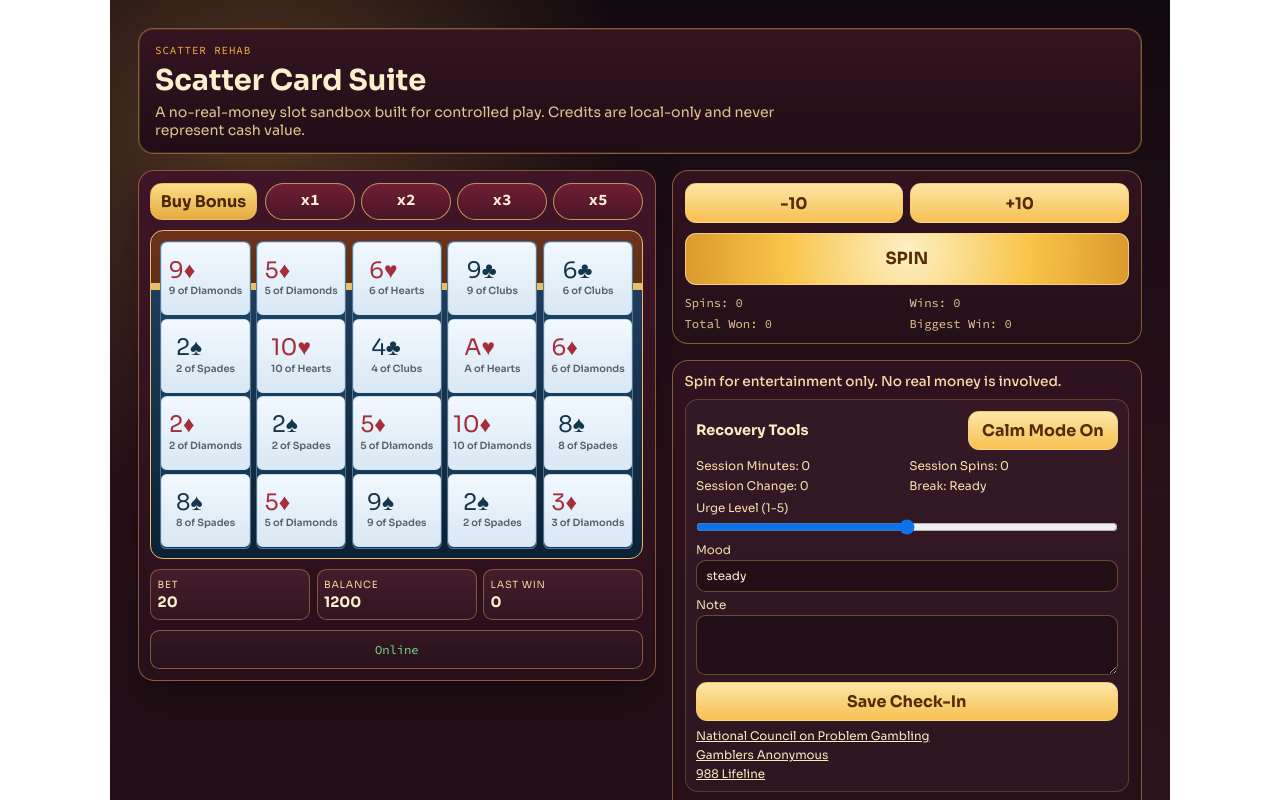
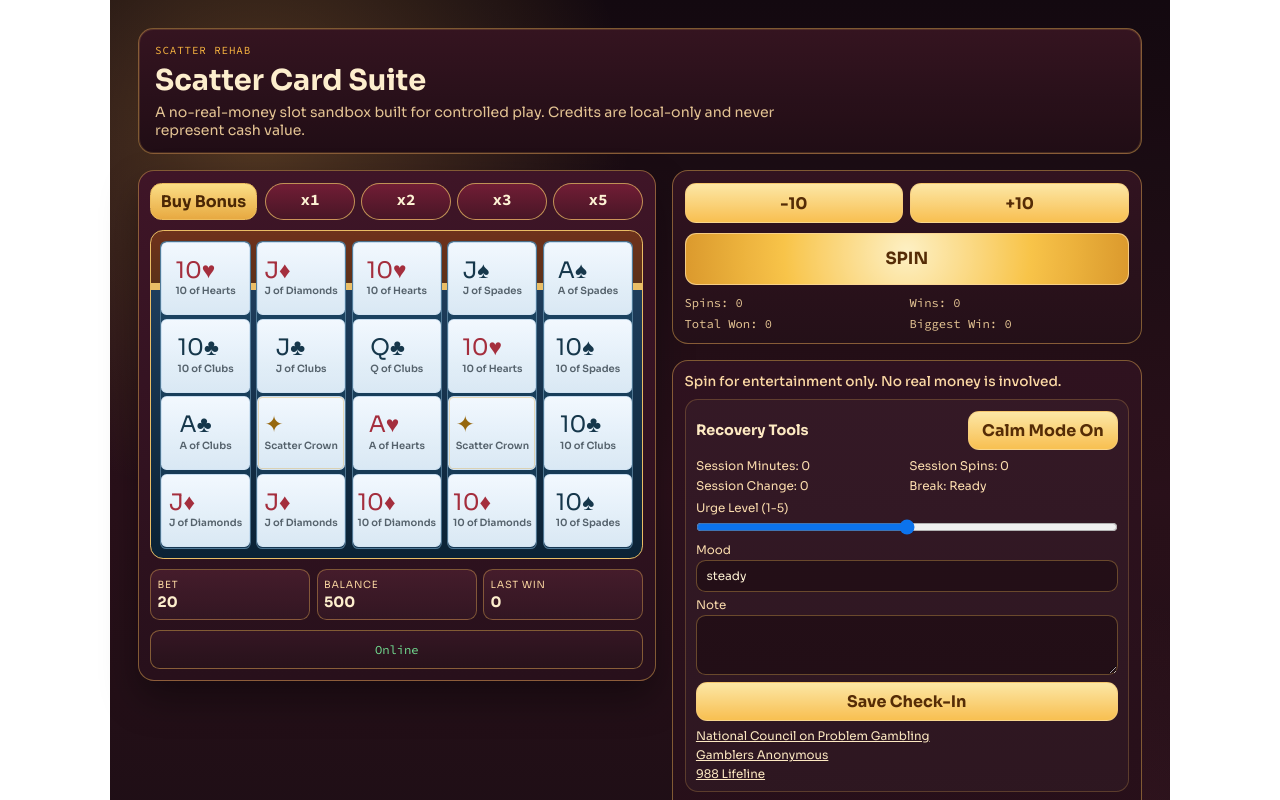
Before and after one commit to dev-johnjuvir/gambler-rehab, a Next.js app: page / in a window 1280 px wide. Shown: the top 800 px of the page. Built offline with nearby package versions, Linux system fonts and the light colour scheme.

Commit message:
feat: enhance slot engine with winning cell styles and seeded random function

```diff
--- a/app/page.module.scss
+++ b/app/page.module.scss
@@ -151,6 +151,16 @@
   place-content: center;
   gap: 0.12rem;
   background: linear-gradient(180deg, #f1f8ff 0%, #d7e8f6 100%);
+  transition: transform 180ms ease, box-shadow 180ms ease, border-color 180ms ease;
+}
+
+.reel__cell--win {
+  border-color: rgba(255, 215, 112, 0.95);
+  background: linear-gradient(180deg, #fff6d8 0%, #ffe08e 100%);
+  box-shadow:
+    0 0 0 1px rgba(255, 244, 204, 0.8) inset,
+    0 0 20px rgba(255, 190, 64, 0.35);
+  transform: translateY(-1px);
 }
 
 .reel__cell[data-suit="hearts"],
--- a/app/page.tsx
+++ b/app/page.tsx
@@ -48,6 +48,15 @@ const SESSION_BREAK_AFTER_MINUTES = 12;
 const FORCED_BREAK_MS = 2 * 60 * 1000;
 const HIGH_URGE_THRESHOLD = 4;
 
+function createSeededRandom(seed: number): () => number {
+  let value = seed;
+
+  return () => {
+    value = (value * 1664525 + 1013904223) % 4294967296;
+    return value / 4294967296;
+  };
+}
+
 export default function Home() {
   const spinTimeoutRef = useRef<ReturnType<typeof setTimeout> | null>(null);
   const bonusTimeoutRef = useRef<ReturnType<typeof setTimeout> | null>(null);
@@ -91,7 +100,7 @@ export default function Home() {
   const [moodInput, setMoodInput] = useState("steady");
   const [noteInput, setNoteInput] = useState("");
 
-  const idleReels = useMemo(() => createIdleReels(), []);
+  const idleReels = useMemo(() => createIdleReels(createSeededRandom(20260409)), []);
   const displayedReels = rollingReels ?? lastSpin?.reels ?? idleReels;
   const isBonusRoundActive = bonusSpinsRemaining > 0;
   const breakEndsAt = recovery.breakUntil ? new Date(recovery.breakUntil).getTime() : null;
@@ -102,6 +111,18 @@ export default function Home() {
   const sessionElapsedMinutes = Math.floor((clockNow - sessionStartedAt) / 60000);
   const sessionNetChange = credits - sessionStartingCredits;
   const breakSecondsRemaining = breakEndsAt ? Math.max(0, Math.ceil((breakEndsAt - clockNow) / 1000)) : 0;
+  const winningCells = useMemo(() => {
+    if (!lastSpin) {
+      return new Set<string>();
+    }
+
+    const positions = [
+      ...lastSpin.lineWins.flatMap((lineWin) => lineWin.positions),
+      ...(lastSpin.scatterWin?.positions ?? []),
+    ];
+
+    return new Set(positions.map(({ reelIndex, rowIndex }) => `${reelIndex}:${rowIndex}`));
+  }, [lastSpin]);
   const leaderboardView = useMemo(() => {
     if (!profile) {
       return leaderboard;
@@ -616,11 +637,16 @@ export default function Home() {
                     >
                       {symbolsForTrack.map((symbol, rowIndex) => {
                         const symbolMeta = getSymbol(symbol);
+                        const normalizedRowIndex = rowIndex % SLOT_CONFIG.rows;
+                        const isWinningCell = !spinning && winningCells.has(`${reelIndex}:${normalizedRowIndex}`);
 
                         return (
                           <div
                             key={`cell-${reelIndex}-${rowIndex}`}
-                            className={styles.reel__cell}
+                            className={clsx(
+                              styles.reel__cell,
+                              isWinningCell && styles["reel__cell--win"],
+                            )}
                             data-symbol={symbol}
                             data-suit={symbolMeta.suit ?? "none"}
                           >
@@ -642,9 +668,8 @@ export default function Home() {
               {lastSpin.lineWins.length > 0 ? (
                 <ul className={styles.board__winList}>
                   {lastSpin.lineWins.map((lineWin) => (
-                    <li key={`line-${lineWin.lineIndex}`}>
-                      Line {lineWin.lineIndex + 1}: {lineWin.count}x rank {lineWin.rank} ({" "}
-                      {lineWin.multiplier}x)
+                    <li key={`line-${lineWin.symbol}`}>
+                      {getSymbol(lineWin.symbol).label}: on {lineWin.count} reels ({lineWin.multiplier}x)
                     </li>
                   ))}
                 </ul>
--- a/lib/slot/engine.ts
+++ b/lib/slot/engine.ts
@@ -1,11 +1,13 @@
 import {
   type CardRank,
+  type CardSymbolId,
   type LineWin,
   type PersistedGameState,
   type SlotSymbol,
   type SpinConfig,
   type SpinResult,
   type SymbolId,
+  type WinningPosition,
 } from "./types";
 
 export const SLOT_CONFIG: SpinConfig = {
@@ -14,10 +16,10 @@ export const SLOT_CONFIG: SpinConfig = {
   minBet: 10,
   maxBet: 2000,
   defaultBet: 20,
-  defaultCredits: 1200,
+  defaultCredits: 500,
 };
 
-const CARD_RANKS: CardRank[] = ["A", "K", "Q", "J", "10", "9", "8", "7", "6", "5", "4", "3", "2"];
+const CARD_RANKS: CardRank[] = ["A", "K", "Q", "J", "10"];
 
 const RANK_LINE_PAYOUTS: Record<CardRank, Record<3 | 4 | 5, number>> = {
   A: { 3: 8, 4: 16, 5: 32 },
@@ -25,14 +27,6 @@ const RANK_LINE_PAYOUTS: Record<CardRank, Record<3 | 4 | 5, number>> = {
   Q: { 3: 6, 4: 12, 5: 24 },
   J: { 3: 5, 4: 10, 5: 20 },
   "10": { 3: 4, 4: 8, 5: 16 },
-  "9": { 3: 4, 4: 8, 5: 16 },
-  "8": { 3: 3, 4: 6, 5: 12 },
-  "7": { 3: 3, 4: 6, 5: 12 },
-  "6": { 3: 3, 4: 6, 5: 12 },
-  "5": { 3: 2, 4: 5, 5: 10 },
-  "4": { 3: 2, 4: 5, 5: 10 },
-  "3": { 3: 2, 4: 5, 5: 10 },
-  "2": { 3: 2, 4: 5, 5: 10 },
 };
 
 const RANK_WEIGHTS: Record<CardRank, number> = {
@@ -41,14 +35,6 @@ const RANK_WEIGHTS: Record<CardRank, number> = {
   Q: 6,
   J: 7,
   "10": 9,
-  "9": 11,
-  "8": 13,
-  "7": 15,
-  "6": 17,
-  "5": 19,
-  "4": 21,
-  "3": 23,
-  "2": 25,
 };
 
 const SUITS = [
@@ -94,30 +80,6 @@ const BONUS_SPINS_BY_SCATTER: Partial<Record<number, number>> = {
   5: 12,
 };
 
-export const PAYLINES: number[][] = [
-  [0, 0, 0, 0, 0],
-  [1, 1, 1, 1, 1],
-  [2, 2, 2, 2, 2],
-  [3, 3, 3, 3, 3],
-  [0, 1, 2, 1, 0],
-  [3, 2, 1, 2, 3],
-  [1, 0, 0, 0, 1],
-  [2, 3, 3, 3, 2],
-  [0, 0, 1, 2, 3],
-  [3, 3, 2, 1, 0],
-  [1, 2, 3, 2, 1],
-  [2, 1, 0, 1, 2],
-  [0, 1, 1, 1, 0],
-  [3, 2, 2, 2, 3],
-  [1, 2, 2, 2, 1],
-  [2, 2, 1, 0, 0],
-  [1, 1, 2, 3, 3],
-  [0, 1, 0, 1, 0],
-  [3, 2, 3, 2, 3],
-  [0, 2, 3, 2, 0],
-  [3, 1, 0, 1, 3],
-];
-
 const DEFAULT_GAME_STATE: PersistedGameState = {
   credits: SLOT_CONFIG.defaultCredits,
   bet: SLOT_CONFIG.defaultBet,
@@ -155,13 +117,10 @@ export function createSpinResult({
   random?: () => number;
 }): SpinResult {
   const reels = createReels(SLOT_CONFIG.reels, SLOT_CONFIG.rows, random);
+  const lineWins = evaluateExactCardWins(reels, bet);
 
-  const lineWins = PAYLINES.flatMap((line, lineIndex) => {
-    const evaluated = evaluatePayline(reels, line, bet, lineIndex);
-    return evaluated ? [evaluated] : [];
-  });
-
-  const scatterCount = reels.flat().filter((symbol) => symbol === "crown").length;
+  const scatterPositions = getMatchingPositions(reels, "crown");
+  const scatterCount = scatterPositions.length;
   const scatterMultiplier = SCATTER_MULTIPLIERS[Math.min(scatterCount, 5)] ?? 0;
   const scatterWin =
     scatterMultiplier > 0
@@ -170,6 +129,7 @@ export function createSpinResult({
           count: scatterCount,
           multiplier: scatterMultiplier,
           payout: scatterMultiplier * bet,
+          positions: scatterPositions,
         }
       : null;
 
@@ -190,50 +150,52 @@ export function getBonusSpinsForScatter(scatterCount: number): number {
   return BONUS_SPINS_BY_SCATTER[normalizedCount] ?? 0;
 }
 
-function evaluatePayline(
-  reels: SymbolId[][],
-  line: number[],
-  bet: number,
-  lineIndex: number,
-): LineWin | null {
-  const firstSymbol = reels[0]?.[line[0]];
-  const firstMeta = firstSymbol ? getSymbol(firstSymbol) : null;
+function evaluateExactCardWins(reels: SymbolId[][], bet: number): LineWin[] {
+  return CARD_SYMBOLS.flatMap((symbol) => {
+    const reelMatches: WinningPosition[] = [];
+    let consecutiveReels = 0;
 
-  if (!firstMeta || firstMeta.id === "crown" || !firstMeta.rank) {
-    return null;
-  }
+    for (let reelIndex = 0; reelIndex < reels.length; reelIndex += 1) {
+      const rowMatches = reels[reelIndex]
+        ?.map((currentSymbol, rowIndex) =>
+          currentSymbol === symbol.id ? { reelIndex, rowIndex } : null,
+        )
+        .filter((position): position is WinningPosition => position !== null);
 
-  let count = 1;
+      if (!rowMatches || rowMatches.length === 0) {
+        break;
+      }
 
-  for (let reel = 1; reel < reels.length; reel += 1) {
-    const current = reels[reel]?.[line[reel]];
-    const currentMeta = current ? getSymbol(current) : null;
-
-    if (currentMeta && currentMeta.id !== "crown" && currentMeta.rank === firstMeta.rank) {
-      count += 1;
-      continue;
+      consecutiveReels += 1;
+      reelMatches.push(...rowMatches);
     }
 
-    break;
-  }
+    if (consecutiveReels < 3) {
+      return [];
+    }
 
-  if (count < 3) {
-    return null;
-  }
+    const multiplier = symbol.linePayouts?.[consecutiveReels as 3 | 4 | 5] ?? 0;
 
-  const multiplier = firstMeta.linePayouts?.[count as 3 | 4 | 5] ?? 0;
+    if (multiplier <= 0) {
+      return [];
+    }
 
-  if (multiplier <= 0) {
-    return null;
-  }
+    return [
+      {
+        symbol: symbol.id as CardSymbolId,
+        count: consecutiveReels,
+        multiplier,
+        payout: bet * multiplier,
+        positions: reelMatches,
+      },
+    ];
+  });
+}
 
-  return {
-    lineIndex,
-    rank: firstMeta.rank,
-    count,
-    multiplier,
-    payout: bet * multiplier,
-  };
+function getMatchingPositions(reels: SymbolId[][], symbolId: SymbolId): WinningPosition[] {
+  return reels.flatMap((reel, reelIndex) =>
+    reel.flatMap((symbol, rowIndex) => (symbol === symbolId ? [{ reelIndex, rowIndex }] : [])),
+  );
 }
 
 function createReels(reels: number, rows: number, random: () => number): SymbolId[][] {
```
Also changed, not shown: lib/slot/types.ts (+9 -3 lines), 1 other file (tests, documents, lock files or other folders).
